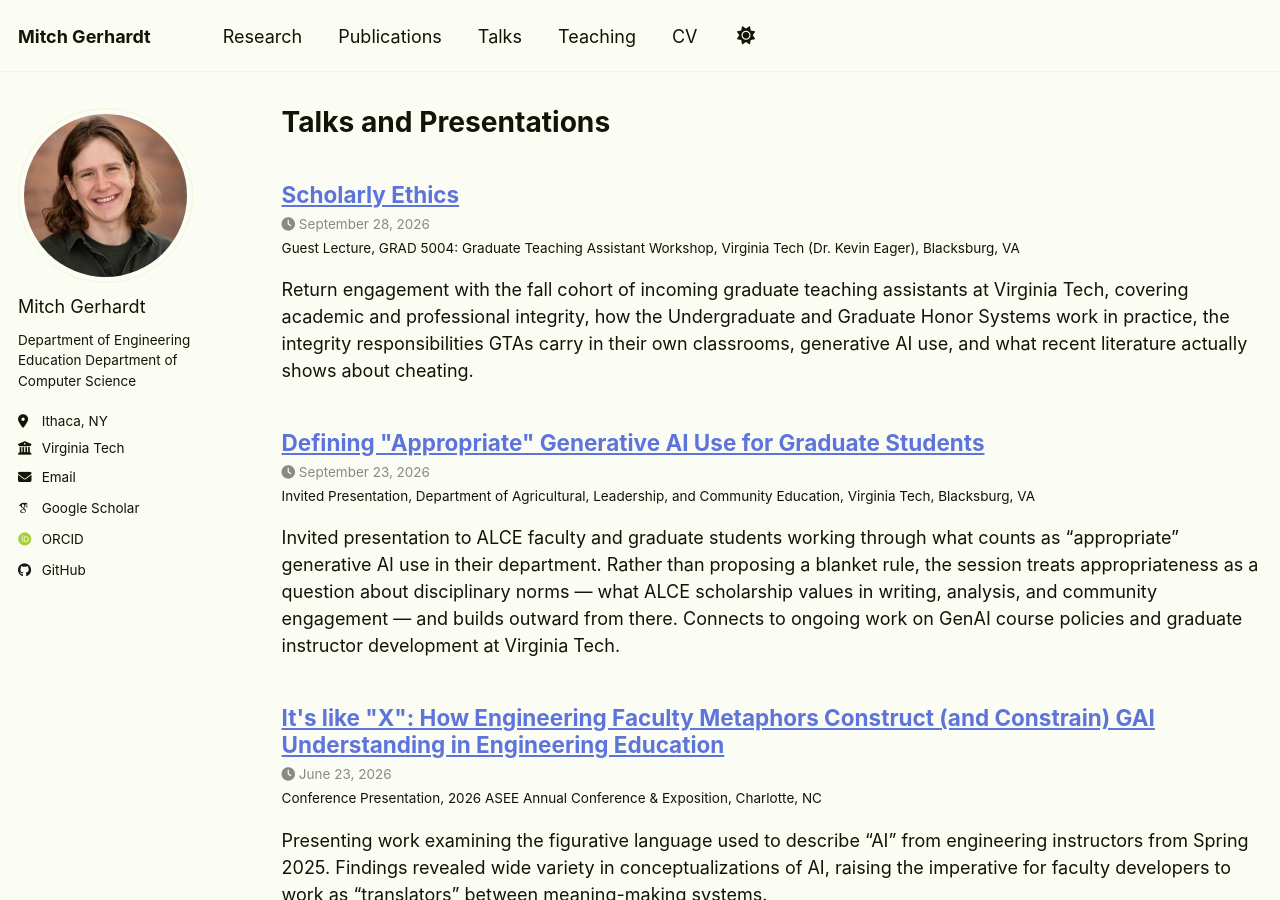
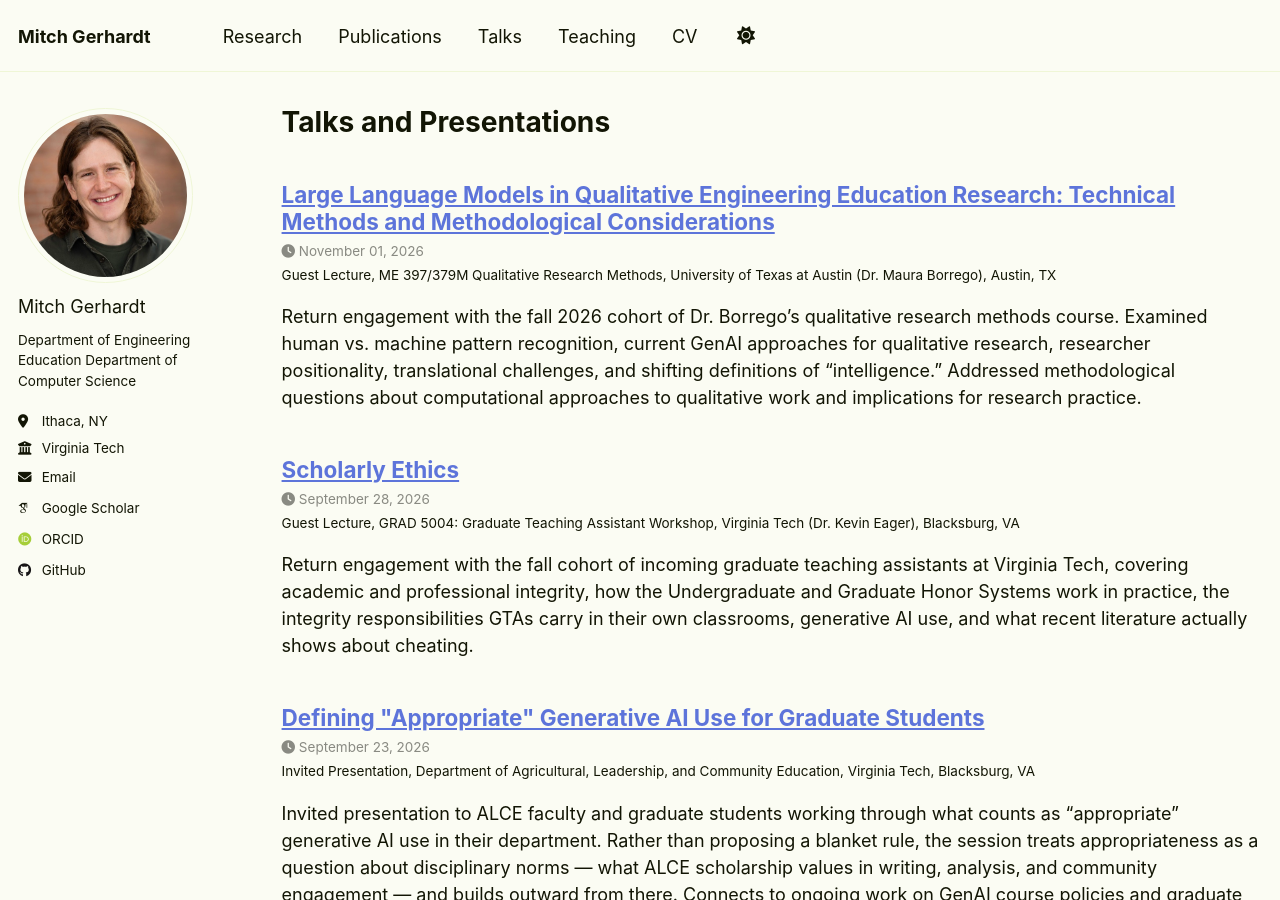
Before and after one commit to mitchg10/mitchg10.github.io, a Jekyll site: the page built from _pages/talks.html, in a window 1280 px wide and 900 px high. Built offline with Jekyll 4.4.1, drawn with Linux system fonts in a browser that asks for light colours; some web fonts are replaced.

Commit message:
feat: add November 2026 UT Austin guest lecture to talks and CV

```diff
--- a/_pages/cv.md
+++ b/_pages/cv.md
@@ -283,6 +283,9 @@ Service
 
 Invited Talks, Workshops, and Presentations
 ======
+* November 2026: **Guest Lecturer**, *ME 397/379M Qualitative Research Methods*, University of Texas at Austin (Dr. Maura Borrego)
+  * "Large Language Models in Qualitative Engineering Education Research: Technical Methods and Methodological Considerations" - return engagement with the fall 2026 cohort, examining human vs. machine pattern recognition, current GenAI approaches for qualitative research, researcher positionality, and methodological implications of computational approaches to qualitative work
+
 * June 2026: **Conference Presentation**, *2026 ASEE Annual Conference*, Charlotte, NC [[Slides](https://mitchgerhardt.com/slides/asee-2026/)]
   * "It's like 'X': How Engineering Faculty Metaphors Construct (and Constrain) GAI Understanding in Engineering Education" - examining how the metaphors engineering faculty reach for shape what they take GenAI to be, and what those framings foreclose
 
--- /dev/null
+++ b/_talks/2026-11-01-ut-austin-llms-qualitative.md
@@ -0,0 +1,11 @@
+---
+title: "Large Language Models in Qualitative Engineering Education Research: Technical Methods and Methodological Considerations"
+collection: talks
+type: "Guest Lecture"
+permalink: /talks/2026-11-01-ut-austin-llms-qualitative
+venue: "ME 397/379M Qualitative Research Methods, University of Texas at Austin (Dr. Maura Borrego)"
+date: 2026-11-01
+location: "Austin, TX"
+---
+
+Return engagement with the fall 2026 cohort of Dr. Borrego's qualitative research methods course. Examined human vs. machine pattern recognition, current GenAI approaches for qualitative research, researcher positionality, translational challenges, and shifting definitions of "intelligence." Addressed methodological questions about computational approaches to qualitative work and implications for research practice.
```
